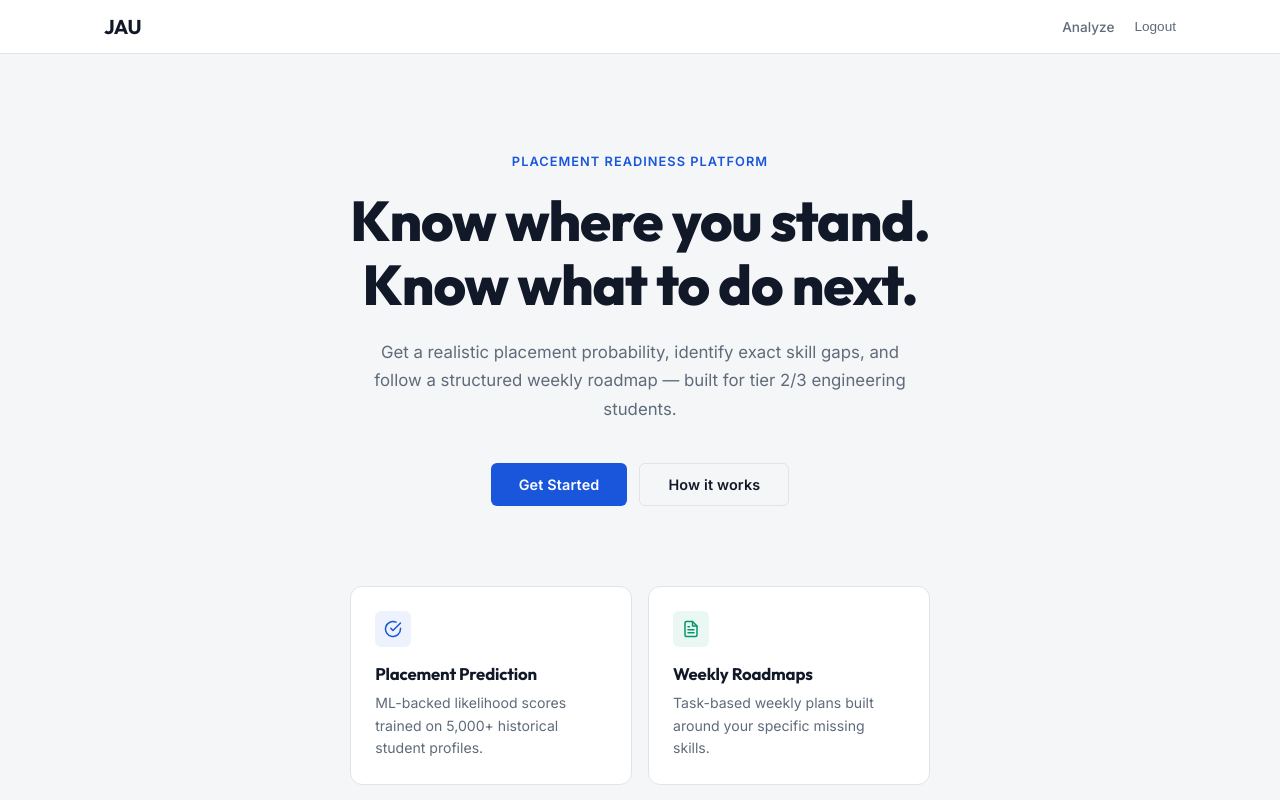
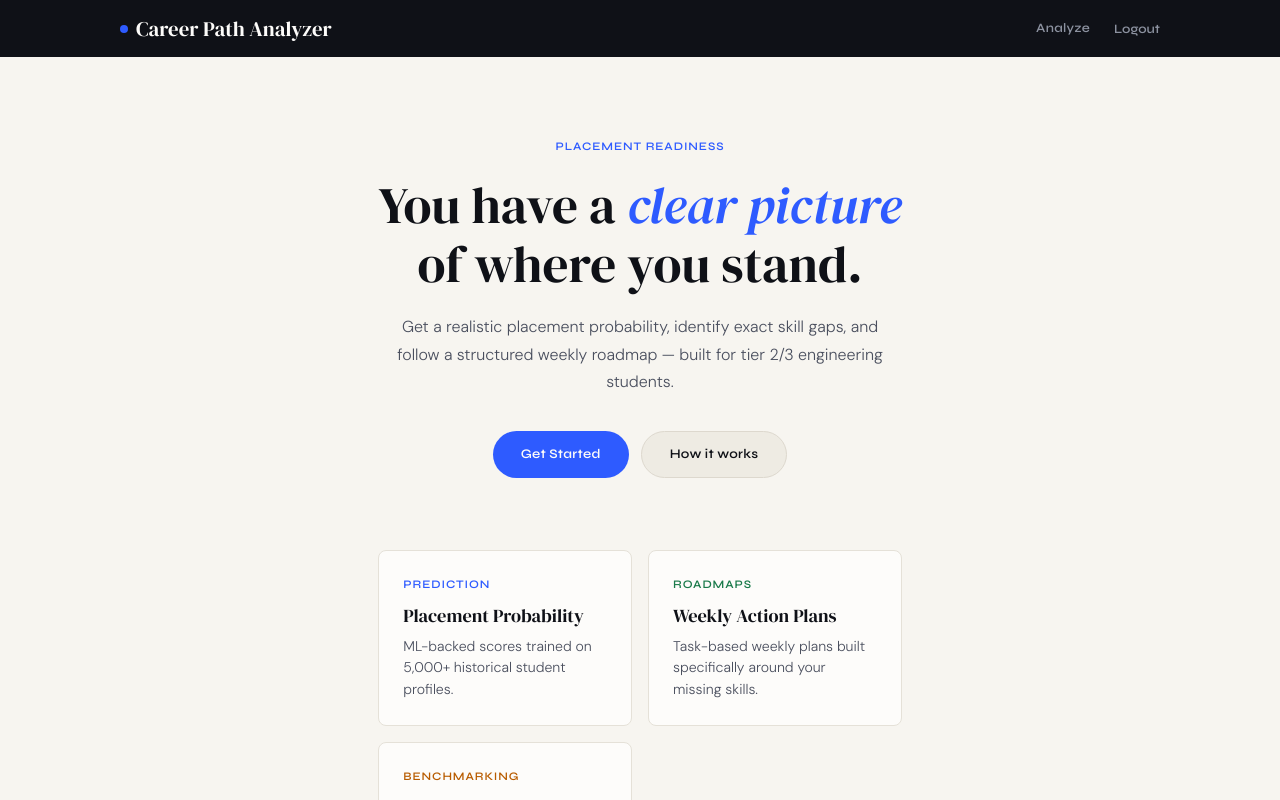
Before and after one commit to JV8operator/jau2, a Next.js app in the folder frontend/: page / in a window 1280 px wide. Shown: the top 800 px of the page. Built offline with nearby package versions, Linux system fonts and the light colour scheme; sample sign-in values are in the browser's storage.

Commit message:
Add files via upload

```diff
--- a/frontend/src/app/globals.css
+++ b/frontend/src/app/globals.css
@@ -1,22 +1,25 @@
-@import url('https://fonts.googleapis.com/css2?family=Inter:wght@400;500;600;700&family=Outfit:wght@500;600;700;800&display=swap');
+@import url('https://fonts.googleapis.com/css2?family=DM+Serif+Display:ital@0;1&family=Syne:wght@500;600;700&family=DM+Sans:wght@300;400;500&display=swap');
 
 :root {
-  --bg-color: #f5f6f8;
-  --panel-bg: #ffffff;
-  --panel-border: #e0e3e8;
-  --text-primary: #111827;
-  --text-secondary: #5f6b7a;
-  --accent-primary: #1a56db;
-  --accent-hover: #1648b8;
-  --success: #059669;
-  --warning: #d97706;
-  --danger: #dc2626;
-  --highlight: #0d9488;
-  --shadow-sm: 0 1px 2px rgba(0, 0, 0, 0.04);
-  --shadow-md: 0 2px 8px rgba(0, 0, 0, 0.06);
+  --ink: #0F1117;
+  --ink-muted: #4A4F5E;
+  --ink-subtle: #8C92A0;
+  --white: #FDFCFA;
+  --surface: #F7F5F0;
+  --surface-2: #EEEBE3;
+  --accent: #2E5BFF;
+  --accent-light: #A8BFFF;
+  --success: #1A7A4A;
+  --warning: #B85C00;
+  --danger: #C0392B;
+
+  --font-display: 'DM Serif Display', Georgia, serif;
+  --font-ui: 'Syne', sans-serif;
+  --font-body: 'DM Sans', sans-serif;
+
+  --radius: 8px;
   --radius-sm: 6px;
-  --radius-md: 8px;
-  --radius-lg: 12px;
+  --radius-pill: 999px;
 }
 
 * {
@@ -25,19 +28,32 @@
   padding: 0;
 }
 
+html {
+  scroll-behavior: smooth;
+}
+
 body {
-  font-family: 'Inter', -apple-system, BlinkMacSystemFont, sans-serif;
-  background-color: var(--bg-color);
-  color: var(--text-primary);
+  font-family: var(--font-body);
+  background-color: var(--surface);
+  color: var(--ink);
   min-height: 100vh;
   -webkit-font-smoothing: antialiased;
-  -moz-osx-font-smoothing: grayscale;
+  font-weight: 400;
+  font-size: 15px;
+  line-height: 1.6;
 }
 
-h1, h2, h3, h4, h5, h6 {
-  font-family: 'Outfit', sans-serif;
-  color: var(--text-primary);
-  letter-spacing: -0.01em;
+h1, h2, h3 {
+  font-family: var(--font-display);
+  color: var(--ink);
+  font-weight: 400;
+  line-height: 1.2;
+}
+
+h4, h5, h6 {
+  font-family: var(--font-ui);
+  color: var(--ink);
+  font-weight: 600;
 }
 
 a {
@@ -45,123 +61,142 @@ a {
   text-decoration: none;
 }
 
-/* Base Components */
+/* Layout */
 .container {
-  max-width: 1120px;
+  max-width: 1080px;
   margin: 0 auto;
-  padding: 0 24px;
+  padding: 0 20px;
 }
 
+/* Buttons */
 .btn {
   display: inline-flex;
   align-items: center;
   justify-content: center;
-  padding: 10px 20px;
-  border-radius: var(--radius-sm);
+  padding: 10px 22px;
+  border-radius: var(--radius-pill);
+  font-family: var(--font-ui);
   font-weight: 600;
-  font-family: 'Inter', sans-serif;
+  font-size: 0.82rem;
+  letter-spacing: 0.02em;
   cursor: pointer;
   transition: all 0.15s ease;
   border: none;
   text-align: center;
-  font-size: 0.9rem;
-  letter-spacing: 0.01em;
 }
 
 .btn-primary {
-  background: var(--accent-primary);
-  color: #fff;
+  background: var(--accent);
+  color: var(--white);
 }
 
 .btn-primary:hover {
-  background: var(--accent-hover);
+  background: #2249d9;
 }
 
 .btn-primary:disabled {
-  opacity: 0.6;
+  opacity: 0.5;
   cursor: not-allowed;
 }
 
 .btn-secondary {
-  background: transparent;
-  color: var(--text-primary);
-  border: 1px solid var(--panel-border);
+  background: var(--surface-2);
+  color: var(--ink);
+  border: 1px solid #ddd8ce;
 }
 
 .btn-secondary:hover {
-  background: var(--bg-color);
-  border-color: #c8cdd4;
+  background: #e5e1d8;
 }
 
+/* Auth form */
 .auth-form-container {
-  max-width: 400px;
-  margin: 60px auto;
-  padding: 36px;
-  background: var(--panel-bg);
-  border: 1px solid var(--panel-border);
-  border-radius: var(--radius-lg);
-  box-shadow: var(--shadow-md);
+  max-width: 380px;
+  margin: 0 auto;
+  padding: 32px 28px;
+  background: var(--white);
+  border: 1px solid #e5e1d8;
+  border-radius: var(--radius);
 }
 
+/* Inputs */
 .input-group {
-  margin-bottom: 18px;
+  margin-bottom: 16px;
 }
 
 .input-group label {
   display: block;
   margin-bottom: 6px;
-  font-size: 0.82rem;
-  color: var(--text-secondary);
-  font-weight: 500;
+  font-family: var(--font-ui);
+  font-size: 0.72rem;
+  font-weight: 600;
+  color: var(--ink-subtle);
   text-transform: uppercase;
-  letter-spacing: 0.04em;
+  letter-spacing: 0.06em;
 }
 
 .input-control {
   width: 100%;
   padding: 10px 14px;
   border-radius: var(--radius-sm);
-  background: #fff;
-  border: 1px solid #d1d5db;
-  color: var(--text-primary);
-  font-family: 'Inter', sans-serif;
+  background: var(--white);
+  border: 1px solid #ddd8ce;
+  color: var(--ink);
+  font-family: var(--font-body);
+  font-size: 0.92rem;
   transition: border-color 0.15s ease;
-  font-size: 0.95rem;
+  -webkit-appearance: none;
+  appearance: none;
 }
 
 .input-control:focus {
   outline: none;
-  border-color: var(--accent-primary);
-  box-shadow: 0 0 0 2px rgba(26, 86, 219, 0.12);
+  border-color: var(--accent);
+  box-shadow: 0 0 0 2px rgba(46, 91, 255, 0.1);
 }
 
 .input-control::placeholder {
-  color: #9ca3af;
+  color: var(--ink-subtle);
 }
 
-/* Panel utility */
-.panel {
-  background: var(--panel-bg);
-  border: 1px solid var(--panel-border);
-  border-radius: var(--radius-lg);
-  padding: 28px;
+/* Utility label */
+.section-label {
+  font-family: var(--font-ui);
+  font-size: 0.72rem;
+  font-weight: 600;
+  text-transform: uppercase;
+  letter-spacing: 0.08em;
+  color: var(--ink-subtle);
 }
 
-/* Pill tags */
+/* Tags / badges */
 .tag {
   display: inline-block;
-  padding: 3px 10px;
-  border-radius: var(--radius-sm);
-  font-size: 0.8rem;
-  font-weight: 500;
+  padding: 4px 12px;
+  border-radius: var(--radius-pill);
+  font-family: var(--font-ui);
+  font-size: 0.72rem;
+  font-weight: 600;
+  letter-spacing: 0.02em;
 }
 
-.tag-success {
-  background: rgba(5, 150, 105, 0.1);
-  color: var(--success);
+/* Cards */
+.card {
+  background: var(--white);
+  border: 1px solid #e5e1d8;
+  border-radius: var(--radius);
+  padding: 24px;
 }
 
-.tag-danger {
-  background: rgba(220, 38, 38, 0.1);
-  color: var(--danger);
+/* Mobile responsive */
+@media (max-width: 768px) {
+  .container {
+    padding: 0 16px;
+  }
+
+  .auth-form-container {
+    margin: 0 16px;
+    max-width: 100%;
+    padding: 28px 20px;
+  }
 }
--- a/frontend/src/app/layout.jsx
+++ b/frontend/src/app/layout.jsx
@@ -2,7 +2,7 @@ import './globals.css'
 import Navbar from '../components/Navbar'
 
 export const metadata = {
-  title: 'Placement Readiness Analyzer',
+  title: 'Career Path Analyzer',
   description: 'AI-driven placement prediction and skill gap analysis',
 }
 
--- a/frontend/src/app/page.jsx
+++ b/frontend/src/app/page.jsx
@@ -2,23 +2,23 @@ import Link from 'next/link';
 
 export default function LandingPage() {
   return (
-    <main className="container" style={{ paddingTop: '100px', paddingBottom: '80px', minHeight: 'calc(100vh - 85px)', display: 'flex', alignItems: 'center' }}>
-      <div style={{ maxWidth: '720px', margin: '0 auto', textAlign: 'center' }}>
+    <main className="container" style={{ paddingTop: '80px', paddingBottom: '80px', minHeight: 'calc(100vh - 52px)', display: 'flex', alignItems: 'center' }}>
+      <div style={{ maxWidth: '680px', margin: '0 auto', textAlign: 'center' }}>
 
-        <p style={{ fontSize: '0.8rem', fontWeight: 600, letterSpacing: '0.08em', textTransform: 'uppercase', color: 'var(--accent-primary)', marginBottom: '20px' }}>
-          Placement Readiness Platform
+        <p className="section-label" style={{ marginBottom: '20px', color: 'var(--accent)' }}>
+          Placement Readiness
         </p>
 
-        <h1 style={{ fontSize: 'clamp(2.2rem, 5vw, 3.5rem)', lineHeight: 1.15, marginBottom: '20px', fontWeight: '800', color: 'var(--text-primary)', letterSpacing: '-0.02em' }}>
-          Know where you stand.<br />
-          Know what to do next.
+        <h1 style={{ fontSize: 'clamp(2rem, 5vw, 3.2rem)', marginBottom: '20px', lineHeight: 1.15 }}>
+          You have a <em style={{ color: 'var(--accent)' }}>clear picture</em><br />
+          of where you stand.
         </h1>
 
-        <p style={{ fontSize: '1.05rem', color: 'var(--text-secondary)', lineHeight: 1.7, marginBottom: '40px', maxWidth: '560px', margin: '0 auto 40px' }}>
+        <p style={{ fontSize: '1rem', color: 'var(--ink-muted)', lineHeight: 1.7, maxWidth: '520px', margin: '0 auto 36px', fontWeight: 300 }}>
           Get a realistic placement probability, identify exact skill gaps, and follow a structured weekly roadmap — built for tier 2/3 engineering students.
         </p>
 
-        <div style={{ display: 'flex', gap: '12px', justifyContent: 'center' }}>
+        <div style={{ display: 'flex', gap: '12px', justifyContent: 'center', flexWrap: 'wrap' }}>
           <Link href="/auth" className="btn btn-primary" style={{ padding: '12px 28px' }}>
             Get Started
           </Link>
@@ -27,31 +27,32 @@ export default function LandingPage() {
           </a>
         </div>
 
-        <div id="features" style={{ display: 'grid', gridTemplateColumns: 'repeat(auto-fit, minmax(220px, 1fr))', gap: '16px', marginTop: '80px', textAlign: 'left' }}>
+        <div id="features" style={{ display: 'grid', gridTemplateColumns: 'repeat(auto-fit, minmax(200px, 1fr))', gap: '16px', marginTop: '72px', textAlign: 'left' }}>
 
-          <div style={{ background: 'var(--panel-bg)', padding: '24px', borderRadius: 'var(--radius-lg)', border: '1px solid var(--panel-border)' }}>
-            <div style={{ width: '36px', height: '36px', borderRadius: 'var(--radius-sm)', background: 'rgba(26, 86, 219, 0.08)', display: 'flex', alignItems: 'center', justifyContent: 'center', marginBottom: '16px' }}>
-              <svg width="18" height="18" viewBox="0 0 24 24" fill="none" stroke="var(--accent-primary)" strokeWidth="2" strokeLinecap="round" strokeLinejoin="round"><path d="M22 11.08V12a10 10 0 1 1-5.93-9.14"/><polyline points="22 4 12 14.01 9 11.01"/></svg>
-            </div>
-            <h3 style={{ marginBottom: '8px', fontSize: '1.05rem', fontWeight: 700 }}>Placement Prediction</h3>
-            <p style={{ color: 'var(--text-secondary)', fontSize: '0.88rem', lineHeight: 1.6 }}>ML-backed likelihood scores trained on 5,000+ historical student profiles.</p>
+          <div className="card">
+            <p className="section-label" style={{ marginBottom: '12px', color: 'var(--accent)' }}>Prediction</p>
+            <h3 style={{ fontSize: '1.15rem', marginBottom: '8px' }}>Placement Probability</h3>
+            <p style={{ color: 'var(--ink-muted)', fontSize: '0.88rem', lineHeight: 1.55, fontWeight: 300 }}>
+              ML-backed scores trained on 5,000+ historical student profiles.
+            </p>
           </div>
 
-          <div style={{ background: 'var(--panel-bg)', padding: '24px', borderRadius: 'var(--radius-lg)', border: '1px solid var(--panel-border)' }}>
-            <div style={{ width: '36px', height: '36px', borderRadius: 'var(--radius-sm)', background: 'rgba(5, 150, 105, 0.08)', display: 'flex', alignItems: 'center', justifyContent: 'center', marginBottom: '16px' }}>
-              <svg width="18" height="18" viewBox="0 0 24 24" fill="none" stroke="var(--success)" strokeWidth="2" strokeLinecap="round" strokeLinejoin="round"><path d="M14 2H6a2 2 0 0 0-2 2v16a2 2 0 0 0 2 2h12a2 2 0 0 0 2-2V8z"/><polyline points="14 2 14 8 20 8"/><line x1="16" y1="13" x2="8" y2="13"/><line x1="16" y1="17" x2="8" y2="17"/><polyline points="10 9 9 9 8 9"/></svg>
-            </div>
-            <h3 style={{ marginBottom: '8px', fontSize: '1.05rem', fontWeight: 700 }}>Weekly Roadmaps</h3>
-            <p style={{ color: 'var(--text-secondary)', fontSize: '0.88rem', lineHeight: 1.6 }}>Task-based weekly plans built around your specific missing skills.</p>
+          <div className="card">
+            <p className="section-label" style={{ marginBottom: '12px', color: 'var(--success)' }}>Roadmaps</p>
+            <h3 style={{ fontSize: '1.15rem', marginBottom: '8px' }}>Weekly Action Plans</h3>
+            <p style={{ color: 'var(--ink-muted)', fontSize: '0.88rem', lineHeight: 1.55, fontWeight: 300 }}>
+              Task-based weekly plans built specifically around your missing skills.
+            </p>
           </div>
 
-          <div style={{ background: 'var(--panel-bg)', padding: '24px', borderRadius: 'var(--radius-lg)', border: '1px solid var(--panel-border)' }}>
-            <div style={{ width: '36px', height: '36px', borderRadius: 'var(--radius-sm)', background: 'rgba(217, 119, 6, 0.08)', display: 'flex', alignItems: 'center', justifyContent: 'center', marginBottom: '16px' }}>
-              <svg width="18" height="18" viewBox="0 0 24 24" fill="none" stroke="var(--warning)" strokeWidth="2" strokeLinecap="round" strokeLinejoin="round"><line x1="18" y1="20" x2="18" y2="10"/><line x1="12" y1="20" x2="12" y2="4"/><line x1="6" y1="20" x2="6" y2="14"/></svg>
-            </div>
-            <h3 style={{ marginBottom: '8px', fontSize: '1.05rem', fontWeight: 700 }}>Benchmarking</h3>
-            <p style={{ color: 'var(--text-secondary)', fontSize: '0.88rem', lineHeight: 1.6 }}>Compare your profile against averages of successfully placed students.</p>
+          <div className="card">
+            <p className="section-label" style={{ marginBottom: '12px', color: 'var(--warning)' }}>Benchmarking</p>
+            <h3 style={{ fontSize: '1.15rem', marginBottom: '8px' }}>Peer Comparison</h3>
+            <p style={{ color: 'var(--ink-muted)', fontSize: '0.88rem', lineHeight: 1.55, fontWeight: 300 }}>
+              Compare your profile against averages of successfully placed students.
+            </p>
           </div>
+
         </div>
       </div>
     </main>
--- a/frontend/src/components/Navbar.jsx
+++ b/frontend/src/components/Navbar.jsx
@@ -12,7 +12,7 @@ export default function Navbar() {
   useEffect(() => {
     setIsClient(true);
     setToken(localStorage.getItem('token'));
-  }, [pathname]); // Re-check on route change
+  }, [pathname]);
 
   const handleLogout = () => {
     localStorage.removeItem('token');
@@ -21,27 +21,57 @@ export default function Navbar() {
   };
 
   return (
-    <nav style={{ padding: '14px 0', borderBottom: '1px solid var(--panel-border)', background: 'var(--panel-bg)' }}>
+    <nav style={{
+      padding: '12px 0',
+      background: 'var(--ink)',
+      borderBottom: 'none',
+    }}>
       <div className="container" style={{ display: 'flex', justifyContent: 'space-between', alignItems: 'center' }}>
-        <Link href="/" style={{ fontSize: '1.25rem', fontWeight: '700', fontFamily: 'Outfit', color: 'var(--text-primary)', letterSpacing: '-0.02em' }}>
-          JAU
+        <Link href="/" style={{
+          fontFamily: 'var(--font-display)',
+          fontSize: '1.3rem',
+          color: 'var(--white)',
+          display: 'flex',
+          alignItems: 'center',
+          gap: '8px',
+        }}>
+          <span style={{
+            width: '8px', height: '8px',
+            borderRadius: '50%',
+            background: 'var(--accent)',
+            display: 'inline-block',
+          }}></span>
+          Career Path Analyzer
         </Link>
-        <div style={{ display: 'flex', gap: '20px', alignItems: 'center' }}>
+        <div style={{ display: 'flex', gap: '24px', alignItems: 'center' }}>
           {isClient && token ? (
             <>
-              <Link href="/analyze" style={{ color: 'var(--text-secondary)', fontSize: '0.85rem', fontWeight: 500 }}>
+              <Link href="/analyze" style={{
+                fontFamily: 'var(--font-ui)',
+                color: 'var(--ink-subtle)',
+                fontSize: '0.8rem',
+                fontWeight: 600,
+                letterSpacing: '0.02em',
+              }}>
                 Analyze
               </Link>
               <button
                 onClick={handleLogout}
-                style={{ background: 'none', border: 'none', color: 'var(--text-secondary)', cursor: 'pointer', fontSize: '0.85rem', fontWeight: 500 }}
+                style={{
+                  background: 'none', border: 'none',
+                  fontFamily: 'var(--font-ui)',
+                  color: 'var(--ink-subtle)',
+                  cursor: 'pointer',
+                  fontSize: '0.8rem',
+                  fontWeight: 600,
+                }}
               >
                 Logout
               </button>
             </>
           ) : (
             isClient && (
-              <Link href="/auth" className="btn btn-primary" style={{ padding: '7px 18px', fontSize: '0.85rem' }}>
+              <Link href="/auth" className="btn btn-primary" style={{ padding: '8px 20px' }}>
                 Sign In
               </Link>
             )
```
Also changed, not shown: frontend/src/app/analyze/page.jsx (+44 -43 lines), frontend/src/app/auth/page.jsx (+39 -8 lines), frontend/src/app/results/page.jsx (+39 -39 lines).
